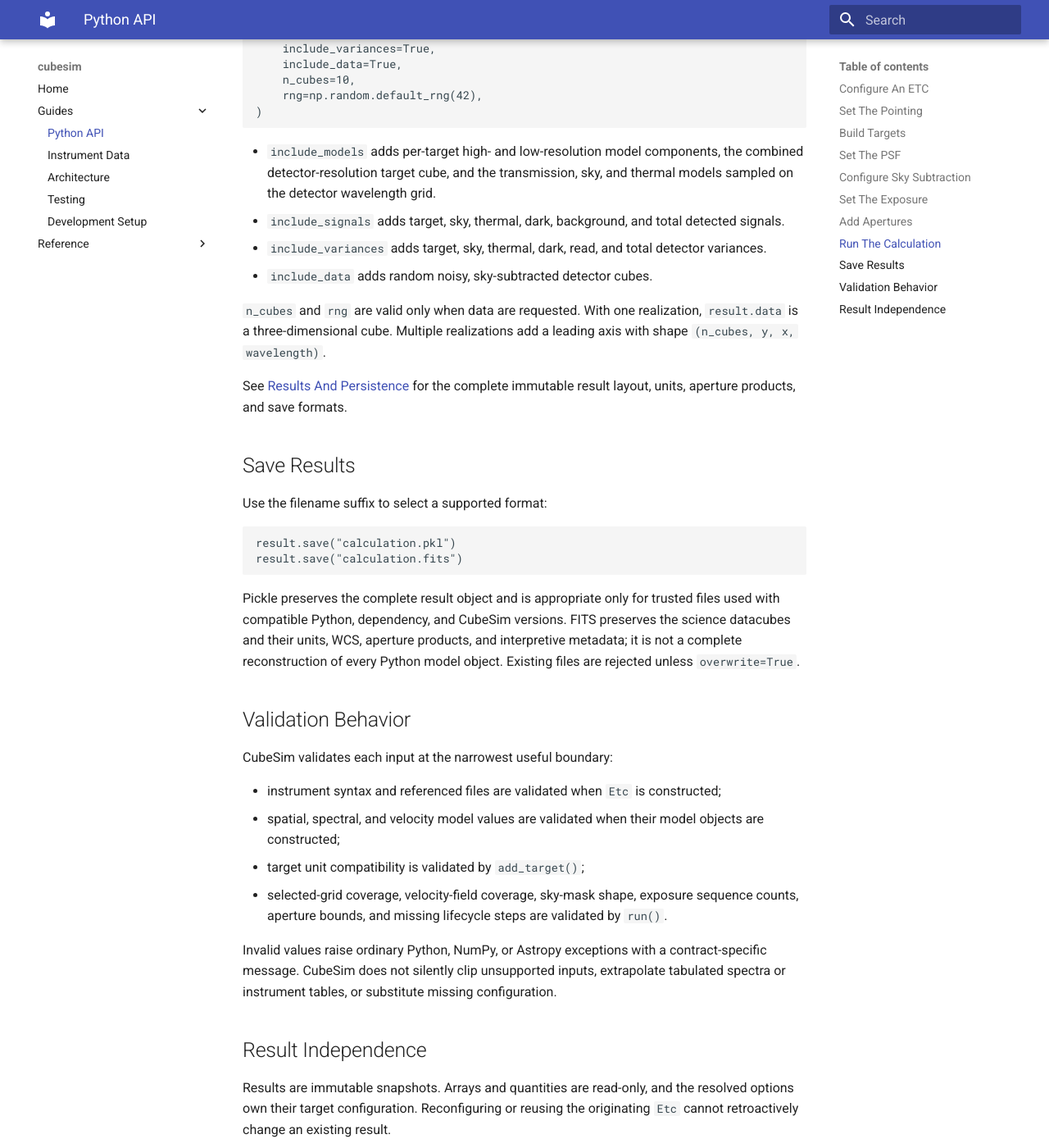
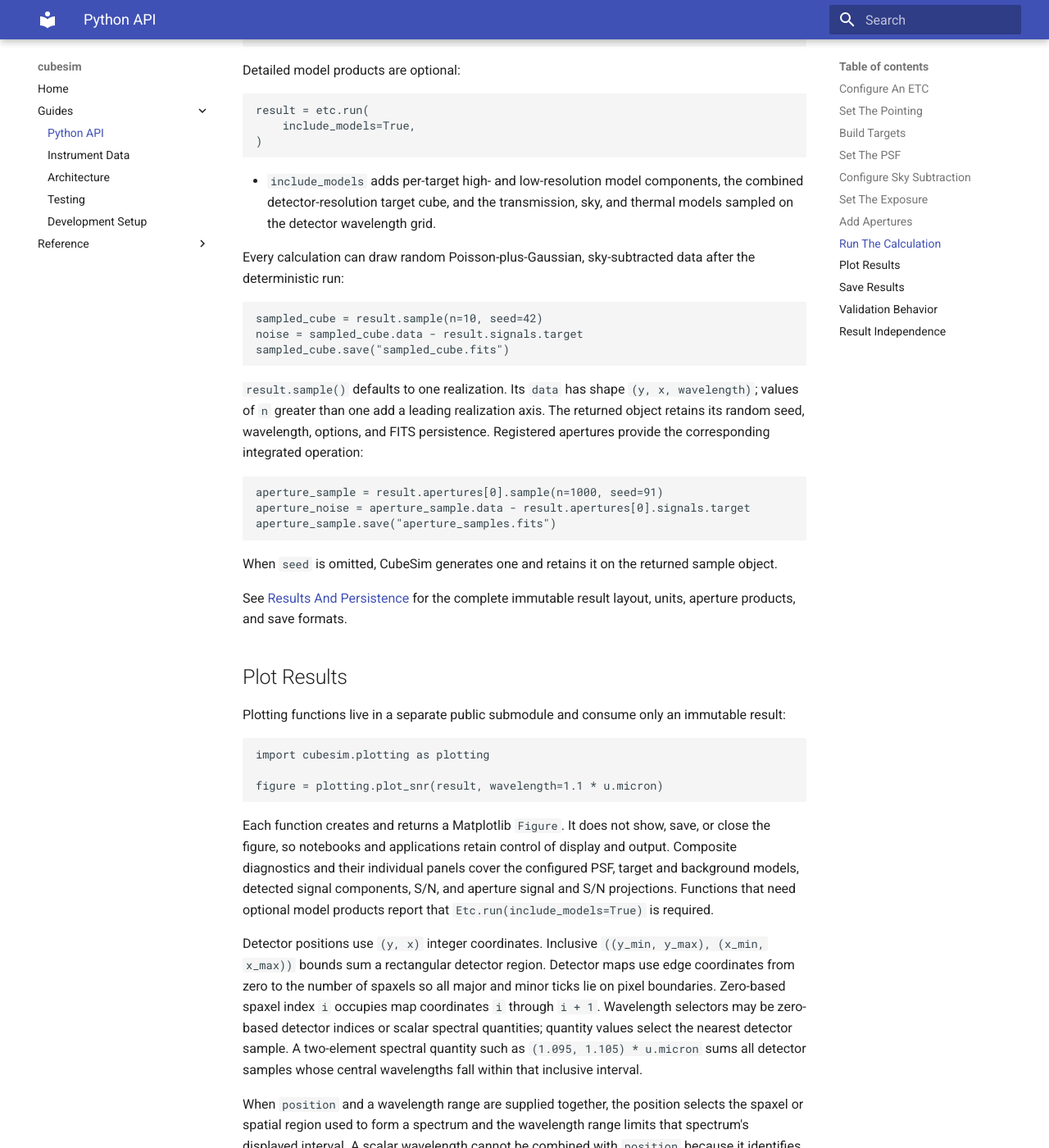
Before and after one commit to nvnunes/cubesim, an MkDocs documentation site: the page built from docs/api.md, in a window 1280 px wide and 1400 px high, scrolled down 4154 px. Shown: the whole window at 82% size. Built offline with MkDocs 1.6.1 and Material for MkDocs 9.7.7, drawn with Linux system fonts in a browser that asks for light colours; some of the changed text lies outside the part shown.

Commit message:
Add result plotting

````diff
--- a/docs/api.md
+++ b/docs/api.md
@@ -92,6 +92,13 @@ See the [target-model reference](reference/models.md) for analytic profiles,
 FITS and NPY image or velocity inputs, tabulated spectra, and the complete unit
 contracts.
 
+File-backed target models resolve relative paths from the process working
+directory, rather than from the instrument-data directory. Construct them with
+absolute paths when the working directory is not controlled. Their required
+array dimensions, FITS headers, table columns, units, wavelength-medium
+metadata, and validation rules are defined in the
+[target-model reference](reference/models.md).
+
 ## Set The PSF
 
 Every calculation containing a non-uniform target requires one achromatic PSF:
@@ -132,9 +139,10 @@ etc.set_sky_subtraction(method="in_field", mask=sky_mask)
 ```
 
 In-field subtraction removes a mean sky estimate wavelength by wavelength.
-Cube-level signal products remain the raw detected components that determine
-Poisson noise, while aperture signal products report sky-subtracted
-measurements.
+The mask declares target-free spaxels: their target signal is zero in the
+detector calculation, and cubesim does not model target contamination of the
+sky estimate. A registered science aperture cannot overlap the sky mask.
+Signals have the same detector-component meaning at cube and aperture level.
 
 ## Set The Exposure
 
@@ -186,8 +193,9 @@ Any aperture extending outside the result cube is rejected.
 
 ## Run The Calculation
 
-The basic calculation returns only the S/N cube and what is needed to interpret
-it:
+The basic calculation returns the S/N cube, the detector signal and variance
+components needed to interpret and sample it, and a snapshot of the resolved
+configuration:
 
 ```python
 result = etc.run()
@@ -195,36 +203,145 @@ print(result.snr.shape)
 print(result.wavelength)
 ```
 
-Optional groups expose increasingly detailed products:
+Detailed model products are optional:
 
 ```python
-import numpy as np
-
 result = etc.run(
     include_models=True,
-    include_signals=True,
-    include_variances=True,
-    include_data=True,
-    n_cubes=10,
-    rng=np.random.default_rng(42),
 )
 ```
 
 - `include_models` adds per-target high- and low-resolution model components,
   the combined detector-resolution target cube, and the transmission, sky, and
   thermal models sampled on the detector wavelength grid.
-- `include_signals` adds target, sky, thermal, dark, background, and total
-  detected signals.
-- `include_variances` adds target, sky, thermal, dark, read, and total detector
-  variances.
-- `include_data` adds random noisy, sky-subtracted detector cubes.
 
-`n_cubes` and `rng` are valid only when data are requested. With one
-realization, `result.data` is a three-dimensional cube. Multiple realizations
-add a leading axis with shape `(n_cubes, y, x, wavelength)`.
+Every calculation can draw random Poisson-plus-Gaussian, sky-subtracted data
+after the deterministic run:
+
+```python
+sampled_cube = result.sample(n=10, seed=42)
+noise = sampled_cube.data - result.signals.target
+sampled_cube.save("sampled_cube.fits")
+```
+
+`result.sample()` defaults to one realization. Its `data` has shape
+`(y, x, wavelength)`; values of `n` greater than one add a leading realization
+axis. The returned object retains its random seed, wavelength, options, and
+FITS persistence. Registered apertures provide the corresponding integrated
+operation:
+
+```python
+aperture_sample = result.apertures[0].sample(n=1000, seed=91)
+aperture_noise = aperture_sample.data - result.apertures[0].signals.target
+aperture_sample.save("aperture_samples.fits")
+```
+
+When `seed` is omitted, CubeSim generates one and retains it on the returned
+sample object.
 
 See [Results And Persistence](reference/results.md) for the complete immutable
 result layout, units, aperture products, and save formats.
+
+## Plot Results
+
+Plotting functions live in a separate public submodule and consume only an
+immutable result:
+
+```python
+import cubesim.plotting as plotting
+
+figure = plotting.plot_snr(result, wavelength=1.1 * u.micron)
+```
+
+Each function creates and returns a Matplotlib `Figure`. It does not show,
+save, or close the figure, so notebooks and applications retain control of
+display and output. Composite diagnostics and their individual panels cover
+the configured PSF, target and background models, detected signal components,
+S/N, and aperture signal and S/N projections. Functions that need optional
+model products report that `Etc.run(include_models=True)` is required.
+
+Detector positions use `(y, x)` integer coordinates. Inclusive
+`((y_min, y_max), (x_min, x_max))` bounds sum a rectangular detector region.
+Detector maps use edge coordinates from zero to the number of spaxels so all
+major and minor ticks lie on pixel boundaries. Zero-based spaxel index `i`
+occupies map coordinates `i` through `i + 1`.
+Wavelength selectors may be zero-based detector indices or scalar spectral
+quantities; quantity values select the nearest detector sample. A two-element
+spectral quantity such as `(1.095, 1.105) * u.micron` sums all detector samples
+whose central wavelengths fall within that inclusive interval.
+
+When `position` and a wavelength range are supplied together, the position
+selects the spaxel or spatial region used to form a spectrum and the wavelength
+range limits that spectrum's displayed interval. A scalar wavelength cannot be
+combined with `position` because it identifies only one voxel rather than a
+spectrum.
+
+Aperture plotting functions select a registered aperture by zero-based index,
+unique name, or its retained result object. These calls are equivalent:
+
+```python
+plotting.plot_aperture_snr(result, aperture=0)
+plotting.plot_aperture_snr(result, aperture="galaxy")
+plotting.plot_aperture_snr(result, aperture=result.apertures[0])
+```
+
+An aperture object must belong to the supplied result.
+
+The aperture S/N functions also accept a sequence through `aperture`. Multiple
+apertures are plotted as a vertical stack, with one spectrum and map per row in
+the composite plot. Their maps share one color normalization:
+
+```python
+plotting.plot_aperture_snr(
+    result,
+    aperture=("core", "redshifted", "blueshifted"),
+    cbar_range=(0, 50),
+    y_range=(0, 100),
+)
+```
+
+Every map-capable plotting function accepts
+`cbar_range=(minimum, maximum)`, and every spectrum-capable function accepts
+`y_range=(minimum, maximum)`. Functions that can produce both kinds of output
+accept both parameters. In a multi-panel figure, each range applies to all
+panels of its corresponding kind. The same colorbar range can therefore be
+supplied to an S/N overview and its aperture diagnostics, while one vertical
+range makes all aperture spectra directly comparable. Logarithmic maps and
+spectra require positive limits.
+
+For mode-dependent signal and S/N functions, a position selection produces a
+spectrum and a wavelength selection produces a map. Supplying `cbar_range` for
+spectrum output or `y_range` for map output is an error because the requested
+axis is not present.
+
+Signal and S/N plotters accept an optional sequence of registered apertures as
+an annotation layer:
+
+```python
+plotting.plot_snr(
+    result,
+    wavelength=(1.095, 1.105) * u.micron,
+    apertures=(0, "redshifted", result.apertures[2]),
+)
+```
+
+Map output outlines each aperture's spatial support at exact spaxel
+boundaries. Spectrum output marks the start and end of each aperture's
+wavelength support with vertical lines. Aperture colors remain stable according
+to their order in `result.apertures`. When neither `position` nor `wavelength`
+is supplied, selected apertures with the same contiguous spectral support
+automatically select that wavelength range and produce a map. If their spectral
+support differs, provide a wavelength range explicitly. An explicit `position`
+still produces a spectrum and does not require matching aperture support. A map
+omits any aperture that has no spectral overlap with its displayed wavelength
+selection. Aperture overlays do not otherwise change the plotted calculation
+or reduction.
+
+Signal plots use the always-present detector signal cubes. Scalar S/N plots use
+`result.snr`; pairing a scalar position with a wavelength range limits that
+existing S/N spectrum. S/N plots that reduce a position or wavelength range
+recompute S/N from the summed target signal and propagated variance. See the
+[plotting reference](reference/plotting.md) for all functions and signatures.
 
 ## Save Results
 
@@ -237,9 +354,9 @@ result.save("calculation.fits")
 
 Pickle preserves the complete result object and is appropriate only for trusted
 files used with compatible Python, dependency, and CubeSim versions. FITS
-preserves the science datacubes and their units, WCS, aperture products, and
-interpretive metadata; it is not a complete reconstruction of every Python
-model object. Existing files are rejected unless `overwrite=True`.
+stores the S/N, target-signal, background, and total-variance cubes with their
+wavelength coordinate, units, WCS, and calculation metadata. Existing files
+are rejected unless `overwrite=True`.
 
 ## Validation Behavior
 
--- a/mkdocs.yml
+++ b/mkdocs.yml
@@ -32,3 +32,4 @@ nav:
       - ETC: reference/etc.md
       - Target Models: reference/models.md
       - Results And Persistence: reference/results.md
+      - Plotting: reference/plotting.md
--- a/pyproject.toml
+++ b/pyproject.toml
@@ -14,6 +14,7 @@ authors = [
 ]
 dependencies = [
     "astropy>=7.0.0",
+    "matplotlib>=3.9.0",
     "numpy>=2.2.0",
     "scipy>=1.14.1",
 ]
````
Also changed, not shown: other parts of docs/api.md (+2 -3 lines), docs/reference/plotting.md (added, +18 -0 lines), 3 other files.
